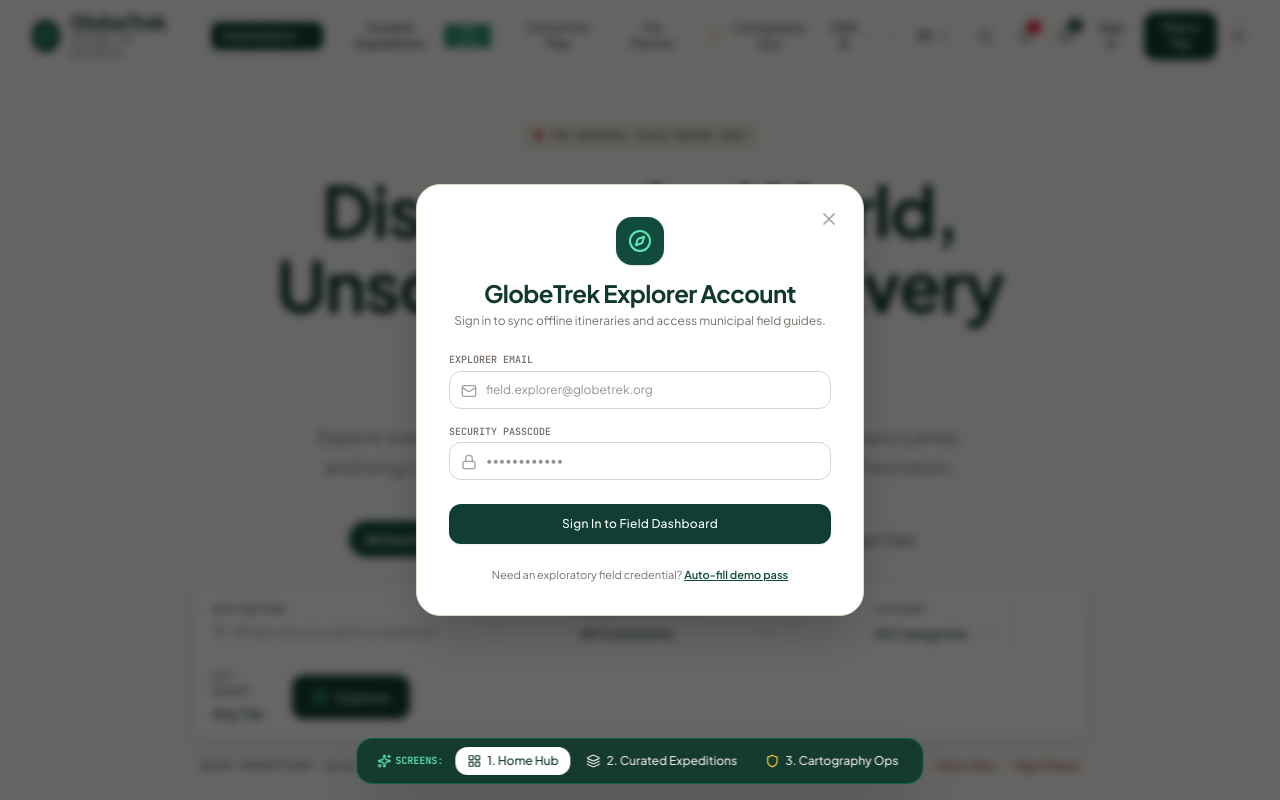
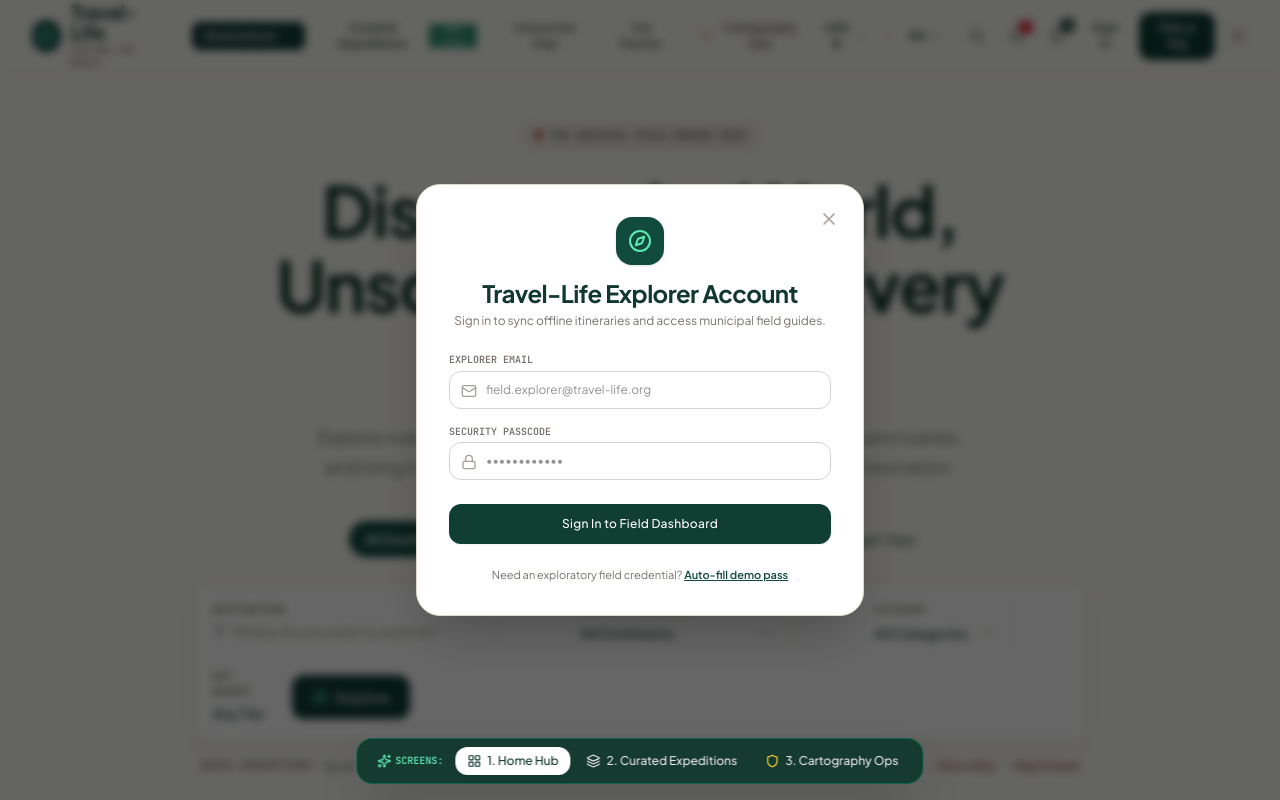
Before and after one commit to dinujalakshan33-collab/Travel-life-, a React (Vite) app: page / in a window 1280 px wide. Both pictures are taken after a click on the button "Sign In". Shown: the top 800 px of the page. Built offline with nearby package versions, Linux system fonts and the light colour scheme.

Commit message:
refactor: rename GlobeTrek to Travel-Life
Update brand name across UI components, metadata, and export schemas to reflect the platform rebrand.

```diff
--- a/index.html
+++ b/index.html
@@ -3,9 +3,9 @@
   <head>
     <meta charset="UTF-8" />
     <meta name="viewport" content="width=device-width, initial-scale=1.0" />
-    <title>GlobeTrek — Discover the World, Unscripted. Plan Every Step.</title>
+    <title>Travel-Life — Discover the World, Unscripted. Plan Every Step.</title>
     <meta name="description" content="Explore over 195 sovereign nations, thousands of verified natural sanctuaries, and living cultural heritage with precision geospatial itinerary orchestration." />
-    <meta property="og:title" content="GlobeTrek — Discover the World, Unscripted. Plan Every Step." />
+    <meta property="og:title" content="Travel-Life — Discover the World, Unscripted. Plan Every Step." />
     <meta property="og:description" content="Explore over 195 sovereign nations, thousands of verified natural sanctuaries, and living cultural heritage with precision geospatial itinerary orchestration." />
     <meta property="og:type" content="website" />
     <meta name="twitter:card" content="summary_large_image" />
--- a/metadata.json
+++ b/metadata.json
@@ -1,5 +1,5 @@
 {
-  "name": "GlobeTrek - World Travel & Itinerary Platform",
+  "name": "Travel-Life - World Travel & Itinerary Platform",
   "description": "Discover unscripted destinations, explore verified field guides, compare budget archetypes, and engineer day-by-day itineraries with precision cartography.",
   "requestFramePermissions": [],
   "majorCapabilities": ["MAJOR_CAPABILITY_SERVER_SIDE_GEMINI_API"]
--- a/src/components/AdminConsoleView.tsx
+++ b/src/components/AdminConsoleView.tsx
@@ -182,7 +182,7 @@ export const AdminConsoleView: React.FC<AdminConsoleViewProps> = ({ onBackToMain
     const dataStr = "data:text/json;charset=utf-8," + encodeURIComponent(JSON.stringify(candidates, null, 2));
     const downloadAnchor = document.createElement('a');
     downloadAnchor.setAttribute("href", dataStr);
-    downloadAnchor.setAttribute("download", "globetrek-cartography-schema.json");
+    downloadAnchor.setAttribute("download", "travel-life-cartography-schema.json");
     document.body.appendChild(downloadAnchor);
     downloadAnchor.click();
     downloadAnchor.remove();
@@ -245,7 +245,7 @@ export const AdminConsoleView: React.FC<AdminConsoleViewProps> = ({ onBackToMain
               </div>
               <div>
                 <span className="font-bold text-sm tracking-tight text-[#11382e] block">
-                  GlobeTrek
+                  Travel-Life
                 </span>
                 <span className="font-mono text-[9px] font-bold text-amber-700 tracking-wider block -mt-1">
                   CARTOGRAPHY OPS
@@ -257,7 +257,7 @@ export const AdminConsoleView: React.FC<AdminConsoleViewProps> = ({ onBackToMain
 
             <div className="hidden lg:flex items-center gap-2 text-xs">
               <span className="font-semibold text-stone-700">
-                GlobeTrek Admin Console &amp; Verification Portal
+                Travel-Life Admin Console &amp; Verification Portal
               </span>
               <span className="text-stone-400">—</span>
               <span className="font-mono text-[10px] bg-red-100 text-red-800 px-2 py-0.5 rounded font-bold border border-red-200">
--- a/src/components/ArticleModal.tsx
+++ b/src/components/ArticleModal.tsx
@@ -103,7 +103,7 @@ export const ArticleModal: React.FC<ArticleModalProps> = ({ article, onClose })
           {/* Footer Actions */}
           <div className="pt-4 border-t border-[#ede8dc] flex items-center justify-between">
             <span className="text-xs text-stone-600 font-mono">
-              GlobeTrek Curated Field Dispatch #2025-08
+              Travel-Life Curated Field Dispatch #2025-08
             </span>
             <button
               onClick={onClose}
--- a/src/components/CuratedExpeditionsView.tsx
+++ b/src/components/CuratedExpeditionsView.tsx
@@ -1000,7 +1000,7 @@ export const CuratedExpeditionsView: React.FC<CuratedExpeditionsViewProps> = ({
               Receive Curated Field Reports
             </h3>
             <p className="text-xs text-[#52645d] mt-1 leading-relaxed">
-              Subscribe to GlobeTrek journal and instantly unlock our 140-page Global Destination Compendium &amp; offline planning index.
+              Subscribe to Travel-Life journal and instantly unlock our 140-page Global Destination Compendium &amp; offline planning index.
             </p>
           </div>
 
@@ -1030,7 +1030,7 @@ export const CuratedExpeditionsView: React.FC<CuratedExpeditionsViewProps> = ({
                 <div className="w-7 h-7 rounded-full bg-[#114b3e] flex items-center justify-center text-white">
                   <Compass className="w-4 h-4 text-emerald-300" />
                 </div>
-                <span className="text-lg font-bold text-[#11382e]">GlobeTrek</span>
+                <span className="text-lg font-bold text-[#11382e]">Travel-Life</span>
               </div>
               <p className="text-xs text-[#52645d] leading-relaxed max-w-sm">
                 An authoritative digital cartography and slow-travel planning engine architected for thoughtful explorers worldwide.
@@ -1111,7 +1111,7 @@ export const CuratedExpeditionsView: React.FC<CuratedExpeditionsViewProps> = ({
 
           {/* Bottom Line */}
           <div className="pt-6 flex flex-col md:flex-row items-center justify-between gap-3 text-[11px] text-[#52645d]">
-            <p>© 2025 GlobeTrek Cartography Ltd. All rights reserved. Data refreshed dynamically from global open repositories.</p>
+            <p>© 2025 Travel-Life Cartography Ltd. All rights reserved. Data refreshed dynamically from global open repositories.</p>
             <div className="flex items-center gap-3">
               <span className="flex items-center gap-1 font-mono text-[10px] text-emerald-800">
                 <span className="w-1.5 h-1.5 rounded-full bg-emerald-500"></span>
--- a/src/components/Footer.tsx
+++ b/src/components/Footer.tsx
@@ -18,12 +18,12 @@ export const Footer: React.FC<FooterProps> = ({ onSelectTab }) => {
                 <Compass className="w-4 h-4 text-emerald-300" />
               </div>
               <span className="text-xl font-bold tracking-tight text-[#11382e] font-sans">
-                GlobeTrek
+                Travel-Life
               </span>
             </div>
 
             <p className="text-xs text-[#52645d] leading-relaxed max-w-sm">
-              GlobeTrek empowers travelers with verified destination data, community itineraries, and real-time planning tools.
+              Travel-Life empowers travelers with verified destination data, community itineraries, and real-time planning tools.
             </p>
 
             <div className="flex items-center gap-3 pt-2 text-[#465b53]">
@@ -98,7 +98,7 @@ export const Footer: React.FC<FooterProps> = ({ onSelectTab }) => {
               DATA &amp; TRUST
             </h4>
             <ul className="space-y-2 text-xs text-[#465b53]">
-              <li><a href="#" className="hover:text-[#11382e] hover:underline">About GlobeTrek</a></li>
+              <li><a href="#" className="hover:text-[#11382e] hover:underline">About Travel-Life</a></li>
               <li><a href="#" className="hover:text-[#11382e] hover:underline">Verified Source Policy</a></li>
               <li><a href="#" className="hover:text-[#11382e] hover:underline">Privacy Policy</a></li>
               <li><a href="#" className="hover:text-[#11382e] hover:underline">Terms of Service</a></li>
@@ -119,7 +119,7 @@ export const Footer: React.FC<FooterProps> = ({ onSelectTab }) => {
         {/* Bottom copyright line */}
         <div className="pt-6 flex flex-col md:flex-row items-center justify-between gap-3 text-[11px] text-[#52645d]">
           <p>
-            © 2025 GlobeTrek Cartography Ltd. All rights reserved. Data refreshed dynamically from global open repositories.
+            © 2025 Travel-Life Cartography Ltd. All rights reserved. Data refreshed dynamically from global open repositories.
           </p>
 
           <div className="flex items-center gap-3">
--- a/src/components/Navbar.tsx
+++ b/src/components/Navbar.tsx
@@ -47,10 +47,10 @@ export const Navbar: React.FC<NavbarProps> = ({
             </div>
             <div>
               <span className="text-xl font-bold tracking-tight text-[#11382e] font-sans block leading-none">
-                GlobeTrek
+                Travel-Life
               </span>
               <span className="font-mono text-[9px] font-bold text-stone-500 tracking-wider block mt-0.5">
-                EXPLORE THE UNCHARTED
+                EXPLORE THE WORLD
               </span>
             </div>
           </button>
--- a/src/components/SignInModal.tsx
+++ b/src/components/SignInModal.tsx
@@ -40,7 +40,7 @@ export const SignInModal: React.FC<SignInModalProps> = ({ isOpen, onClose }) =>
             <Compass className="w-6 h-6 text-emerald-300" />
           </div>
           <h3 className="editorial-title text-2xl font-bold text-[#11382e]">
-            GlobeTrek Explorer Account
+            Travel-Life Explorer Account
           </h3>
           <p className="text-xs text-stone-500 mt-1">
             Sign in to sync offline itineraries and access municipal field guides.
@@ -66,7 +66,7 @@ export const SignInModal: React.FC<SignInModalProps> = ({ isOpen, onClose }) =>
                   required
                   value={email}
                   onChange={(e) => setEmail(e.target.value)}
-                  placeholder="field.explorer@globetrek.org"
+                  placeholder="field.explorer@travel-life.org"
                   className="w-full pl-9 pr-3 py-2.5 rounded-xl border border-stone-300 text-stone-800 focus:outline-none focus:ring-1 focus:ring-[#114b3e]"
                 />
               </div>
@@ -101,7 +101,7 @@ export const SignInModal: React.FC<SignInModalProps> = ({ isOpen, onClose }) =>
               <button
                 type="button"
                 onClick={() => {
-                  setEmail('explorer@globetrek.org');
+                  setEmail('explorer@travel-life.org');
                   setPassword('demo-pass-2025');
                 }}
                 className="text-[#114b3e] font-semibold underline"
--- a/src/components/TripPlannerView.tsx
+++ b/src/components/TripPlannerView.tsx
@@ -96,7 +96,7 @@ export const TripPlannerView: React.FC<TripPlannerViewProps> = ({
   };
 
   const handleExportMarkdown = () => {
-    let md = `# GlobeTrek Engineered Itinerary\n\nGenerated on: ${new Date().toLocaleDateString()}\nTotal Estimated Cost: ${formatPrice(totalCostAll)}\n\n`;
+    let md = `# Travel-Life Engineered Itinerary\n\nGenerated on: ${new Date().toLocaleDateString()}\nTotal Estimated Cost: ${formatPrice(totalCostAll)}\n\n`;
     days.forEach(d => {
       md += `## Day ${d}\n`;
       items.filter(i => i.day === d).forEach(item => {
@@ -109,7 +109,7 @@ export const TripPlannerView: React.FC<TripPlannerViewProps> = ({
     const url = URL.createObjectURL(blob);
     const a = document.createElement('a');
     a.href = url;
-    a.download = `GlobeTrek_Itinerary_Day${selectedDay}.md`;
+    a.download = `Travel-Life_Itinerary_Day${selectedDay}.md`;
     a.click();
     URL.revokeObjectURL(url);
   };
```
